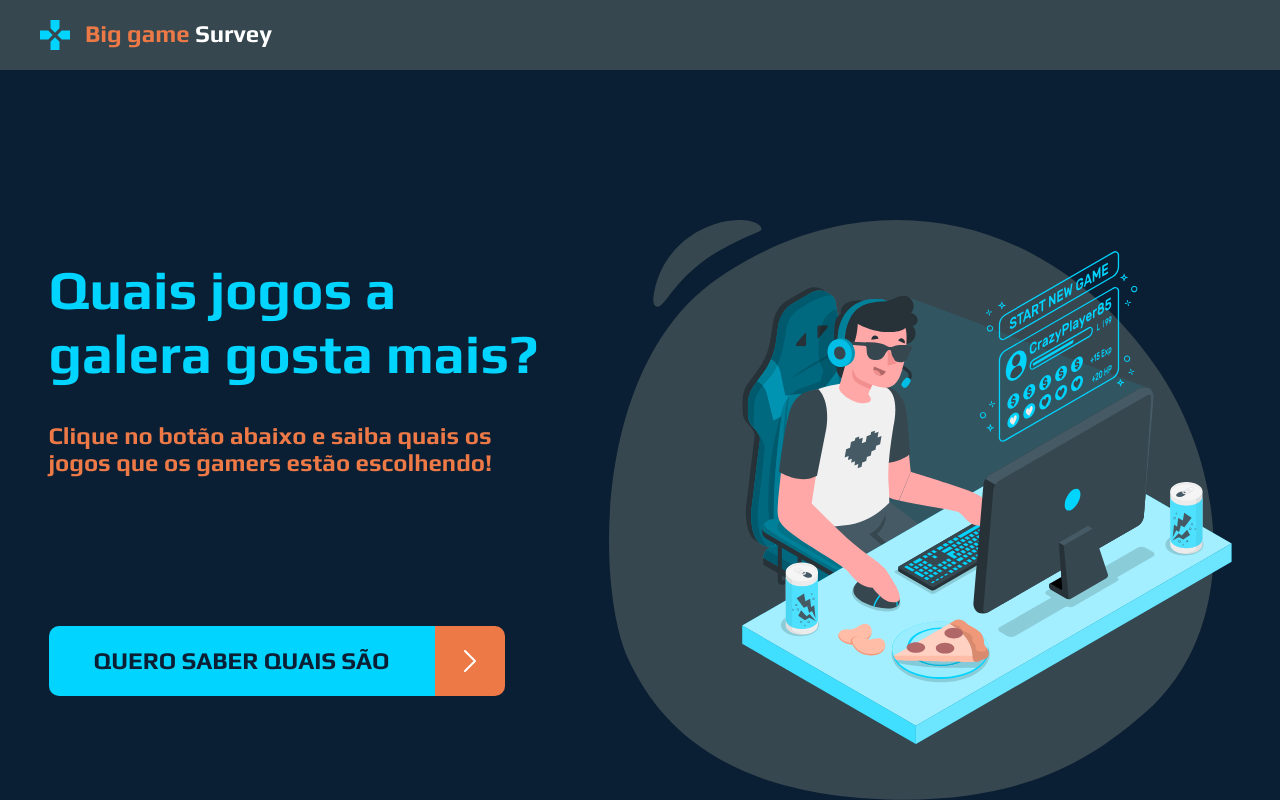
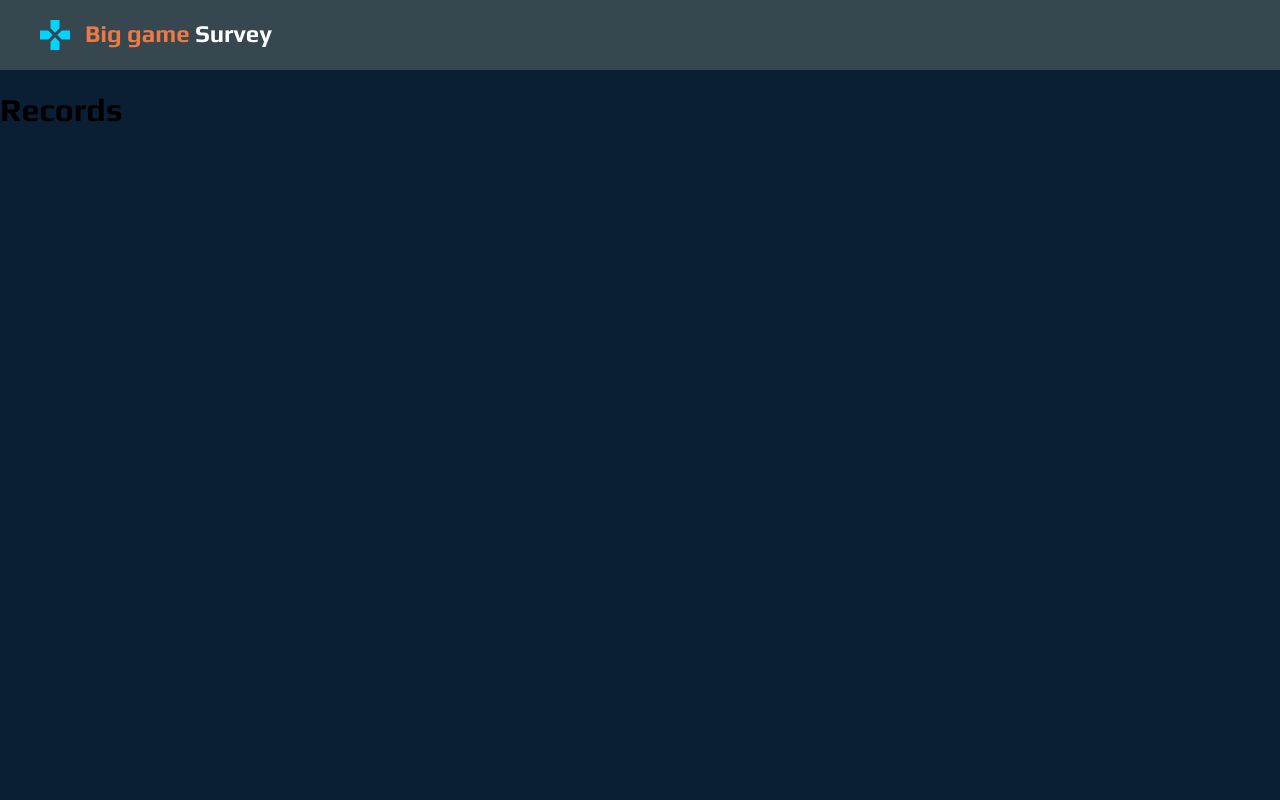
Before and after one commit to ArthurLabaki/SemanaDevSuperior1, a React (Create React App) app in the folder front-web/: page /records in a window 1280 px wide. Built offline with nearby package versions, Linux system fonts and the light colour scheme.

Commit message:
Criando navegação com rotas

```diff
--- a/front-web/package.json
+++ b/front-web/package.json
@@ -10,6 +10,7 @@
     "@types/node": "^12.12.62",
     "@types/react": "^16.9.49",
     "@types/react-dom": "^16.9.8",
+    "@types/react-router-dom": "^5.1.5",
     "react": "^16.13.1",
     "react-dom": "^16.13.1",
     "react-scripts": "3.4.3",
--- a/front-web/src/App.tsx
+++ b/front-web/src/App.tsx
@@ -2,13 +2,11 @@
 import './App.css';
 import Header from './components/header';
 import Home from './pages/Home';
+import Routes from './Routes';
 
 function App() {
   return (
-    <div>
-      <Header />
-      <Home />
-    </div>
+    <Routes />
   );
 }
 
--- /dev/null
+++ b/front-web/src/Routes.tsx
@@ -0,0 +1,21 @@
+import React from 'react';
+import { BrowserRouter, Switch, Route } from 'react-router-dom';
+import Home from './pages/Home';
+import Header from './components/header';
+import Records from './pages/Records';
+
+const Routes = () => (
+    <BrowserRouter>
+        <Header />
+        <Switch>
+            <Route path="/" exact>
+                <Home />
+            </Route>
+            <Route path="/records">
+                <Records />
+            </Route>
+        </Switch>
+    </BrowserRouter>
+);
+
+export default Routes;
--- a/front-web/src/components/header/index.tsx
+++ b/front-web/src/components/header/index.tsx
@@ -1,14 +1,17 @@
 import React from 'react';
 import './styles.css'
 import { ReactComponent as Logo } from '../../assets/logo.svg'
+import { Link } from 'react-router-dom';
 
 const Header = () => (
     <header className="main-header">
         <Logo />
-        <div className="logo-text">
-            <span className="logo-text-1">Big game</span>
-            <span className="logo-text-2"> Survey</span>
-        </div>
+        <Link to="/">
+            <div className="logo-text">
+                <span className="logo-text-1">Big game</span>
+                <span className="logo-text-2"> Survey</span>
+            </div>
+        </Link>
     </header>
 );
 
--- a/front-web/src/pages/Home/index.tsx
+++ b/front-web/src/pages/Home/index.tsx
@@ -1,6 +1,7 @@
 import React from 'react';
 import { ReactComponent as ArrowIcon } from '../../assets/arrow.svg'
 import { ReactComponent as GamerImage } from '../../assets/gamer.svg'
+import { Link } from 'react-router-dom';
 import './styles.css';
 
 const Home = () => (
@@ -12,6 +13,7 @@
             <h3 className="home-text-subtitle">
                 Clique no botão abaixo e saiba quais os jogos que os gamers estão escolhendo!
             </h3>
+            <Link to="/records">
                 <div className="home-actions">
                     <button className="home-btn">
                         QUERO SABER QUAIS SÃO
@@ -20,6 +22,7 @@
                         <ArrowIcon />
                     </div>
                 </div>
+            </Link>
         </div>
         <GamerImage className="home-image" />
     </div>
--- /dev/null
+++ b/front-web/src/pages/Records/index.tsx
@@ -0,0 +1,7 @@
+import React from 'react';
+
+const Records = () => (
+    <h1>Records</h1>
+);
+
+export default Records;
```
Also changed, not shown: 2 other files (tests, documents, lock files or other folders). Lines whose indentation alone changed are shown as unchanged.
